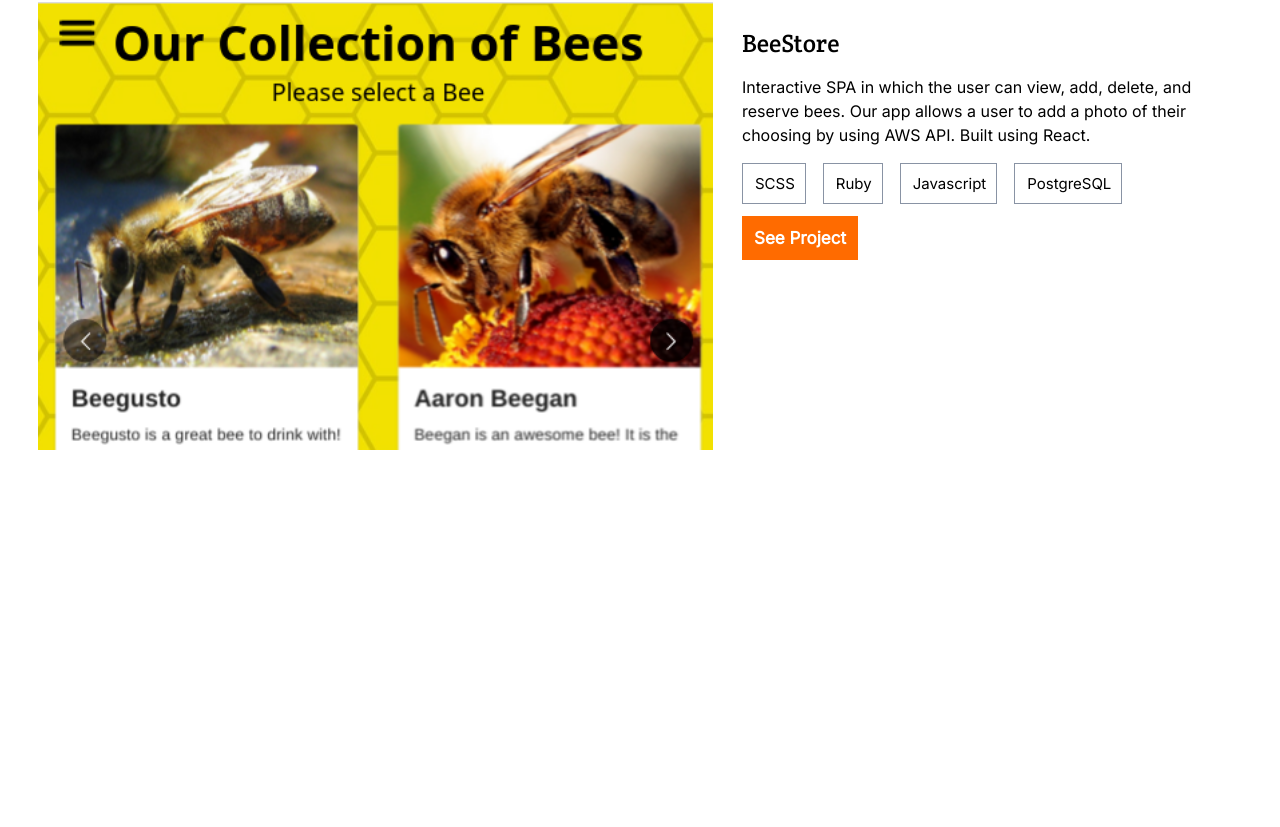
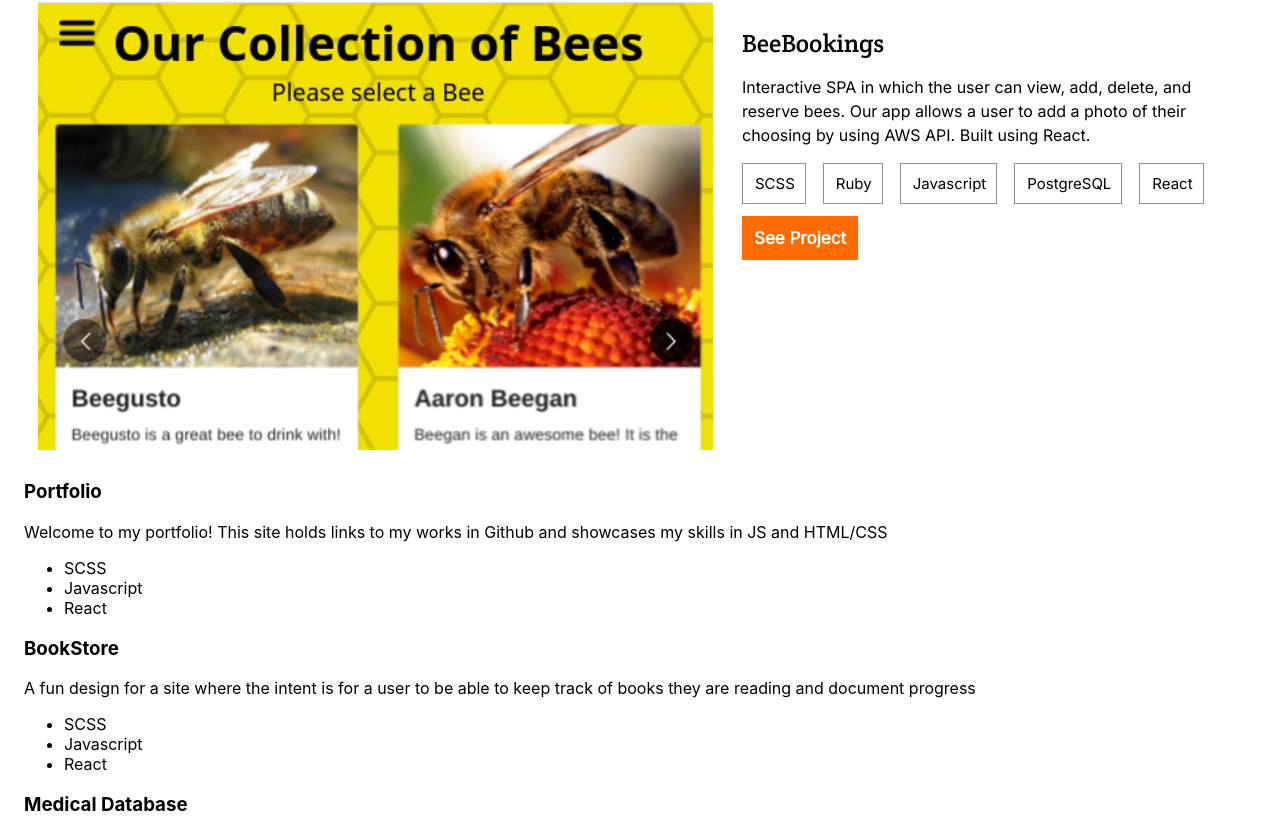
Before and after one commit to AKeeganDev/portfolio_react, a React (Create React App) app: page / in a window 1280 px wide. Shown: the part 933-1760 px from the top of the page. Before the commit the page ends 1515 px from the top, so only its background shows below. Built offline with nearby package versions, Linux system fonts and the light colour scheme.

Commit message:
added projects for portfolio site in sep file. Imported to recent works

```diff
--- /dev/null
+++ b/src/components/projectCard.js
@@ -0,0 +1,40 @@
+import PropTypes from 'prop-types';
+
+const ProjectCard = (props) => {
+  const {
+    imageCard, imagePopup, title, description, languages, githubURL, liveDemo,
+  } = props;
+  console.log([imageCard, imagePopup, githubURL, liveDemo]);
+
+  return (
+    <div className="card card2">
+      <div className="card-details">
+        <h3 className="project-title">{title}</h3>
+        <p className="project-description">{description}</p>
+        <div className="tags">
+          <ul>
+            {languages.map((language) => (
+              <li className="card-tag" key={languages.indexOf(language)}>
+                <div>
+                  {language}
+                </div>
+              </li>
+            ))}
+          </ul>
+        </div>
+      </div>
+    </div>
+  );
+};
+
+ProjectCard.propTypes = {
+  imageCard: PropTypes.string.isRequired,
+  imagePopup: PropTypes.string.isRequired,
+  title: PropTypes.string.isRequired,
+  description: PropTypes.string.isRequired,
+  languages: PropTypes.arrayOf(PropTypes.string).isRequired,
+  githubURL: PropTypes.string.isRequired,
+  liveDemo: PropTypes.string.isRequired,
+};
+
+export default ProjectCard;
--- a/src/components/recentWorks.js
+++ b/src/components/recentWorks.js
@@ -1,5 +1,9 @@
 import '../stylesheets/recentWorks.scss';
 import FeaturedProject from './featuredProject';
+import ProjectCard from './projectCard';
+import { projects, topProject } from '../projects';
+
+console.log(projects);
 
 const RecentWorks = () => {
   console.log('saving space');
@@ -13,14 +17,28 @@ const RecentWorks = () => {
         <div className="recent-work-divider" />
       </div>
       <FeaturedProject
-        title="BeeStore"
-        description={'Interactive SPA in which the user can view, add, delete,'
-        + ' '
-        + 'and reserve bees. Our app allows a user to add a photo of their choosing by using AWS API. Built using React.'}
-        languages={['SCSS', 'Ruby', 'Javascript', 'PostgreSQL']}
-        githubURL="https://github.com/jsug9/bee-bookings-front-end"
-        liveDemo="https://beebookcapstone.netlify.app/"
+        title={topProject.title}
+        description={topProject.description}
+        languages={topProject.languages}
+        githubURL={topProject.githubURL}
+        liveDemo={topProject.liveDemo}
       />
+      <div className="card-container">
+        {
+          projects.map((project) => (
+            <ProjectCard
+              title={project.title}
+              imageCard={project.imageCard}
+              imagePopup={project.imagePopup}
+              description={project.description}
+              languages={project.languages}
+              githubURL={project.githubURL}
+              liveDemo={project.liveDemo}
+              key={projects.indexOf(project)}
+            />
+          ))
+        }
+      </div>
     </section>
   );
 };
--- /dev/null
+++ b/src/projects.js
@@ -0,0 +1,52 @@
+const topProject = {
+  title: 'BeeBookings',
+  imageCard: '../assets/beestorefitted.png',
+  imagePopup: '../assets/beestorefitted.png',
+  description: 'Interactive SPA in which the user can view, add, delete,'
+  + ' '
+  + 'and reserve bees. Our app allows a user to add a photo of their choosing by using AWS API. Built using React.',
+  languages: ['SCSS', 'Ruby', 'Javascript', 'PostgreSQL', 'React'],
+  githubURL: 'https://github.com/jsug9/bee-bookings-front-end',
+  liveDemo: 'https://beebookcapstone.netlify.app/',
+};
+
+const projects = [
+  {
+    title: 'Portfolio',
+    imageCard: '',
+    imagePopup: '',
+    description: 'Welcome to my portfolio! This site holds links to my works in Github and showcases my skills in JS and HTML/CSS',
+    languages: ['SCSS', 'Javascript', 'React'],
+    githubURL: 'https://github.com/jsug9/bee-bookings-front-end',
+    liveDemo: 'https://beebookcapstone.netlify.app/',
+  },
+  {
+    title: 'BookStore',
+    imageCard: '',
+    imagePopup: '',
+    description: 'A fun design for a site where the intent is for a user to be able to keep track of books they are reading and document progress',
+    languages: ['SCSS', 'Javascript', 'React'],
+    githubURL: 'https://github.com/AKeeganDev/bookstore',
+    liveDemo: 'https://akeegandev.github.io/bookstore/',
+  },
+  {
+    title: 'Medical Database',
+    imageCard: '',
+    imagePopup: '',
+    description: 'This repo demonstrates an example database setup that could be used as a PostgreSQL backend at a clinic. Features patient info, treatment histories, and invoicing',
+    languages: ['PostgreSQL'],
+    githubURL: 'https://github.com/AKeeganDev/medical-database',
+    liveDemo: '',
+  },
+  {
+    title: 'Transactions App',
+    imageCard: '',
+    imagePopup: '',
+    description: 'A wireframe for a web design that a user can keep track of recipes/ingredients with',
+    languages: ['Ruby', 'Rails', 'PostgreSQL', 'CSS'],
+    githubURL: 'https://github.com/AKeeganDev/medical-database',
+    liveDemo: 'https://powerful-beach-62790.herokuapp.com/home',
+  },
+];
+
+export { topProject, projects };
```
